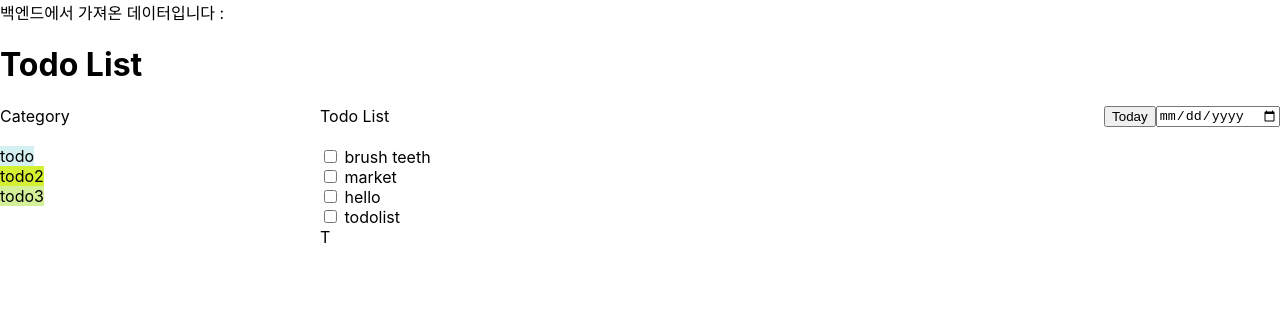
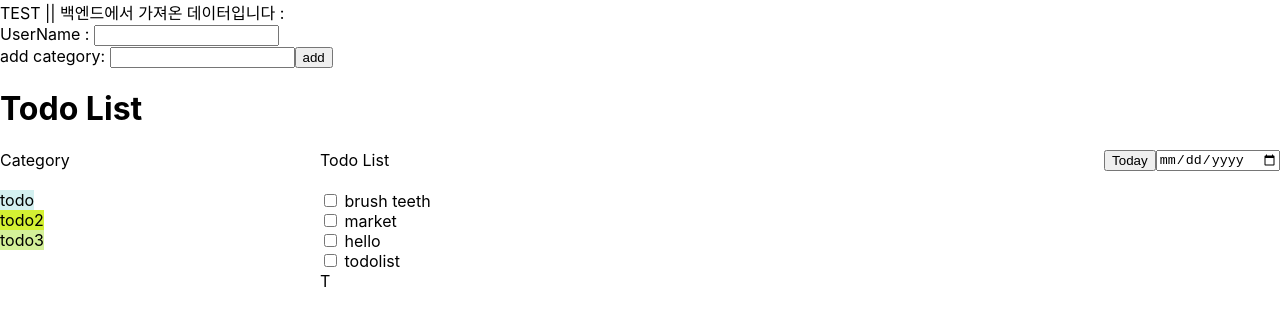
Before and after one commit to Kdoby/TodoList, a React (Create React App) app in the folder src/main/frontend/: page / in a window 1280 px wide. Shown: the top 326 px of the page. Built offline with nearby package versions, Linux system fonts and the light colour scheme; no server answers.

Commit message:
feat: 백 프론트 요청 테스트를 위한 category Test 영역 생성함

```diff
--- a/src/main/frontend/src/App.js
+++ b/src/main/frontend/src/App.js
@@ -2,9 +2,10 @@ import './App.css';
 import TodoListPage from './component/TodoListPage';
 import React, {useEffect, useState} from 'react';
 import axios from 'axios';
+import Test from './component/Test';
 
 function App() {
-   const [hello, setHello] = useState('')
+    const [hello, setHello] = useState('');
 
     useEffect(() => {
         axios.get('/api/hello')
@@ -12,11 +13,15 @@ function App() {
         .catch(error => console.log(error))
     }, []);
 
+
+
     return (
     <div>
         <div>
-            백엔드에서 가져온 데이터입니다 : {hello}
+            TEST || 백엔드에서 가져온 데이터입니다 : {hello}
         </div>
+
+        <Test />
 
         <TodoListPage />
     </div>
--- /dev/null
+++ b/src/main/frontend/src/component/Test.js
@@ -0,0 +1,45 @@
+import React, {useState} from 'react';
+import axios from 'axios';
+
+export default function Test(){
+    const [newCategory, setNewCategory] = useState('');
+    const [userName, setUserName] = useState('');
+
+
+    const addCategory = async () => {
+
+            try {
+                console.log("userName: " + userName + "\nnewCategoryName: " + newCategory);
+
+                const response = await axios.post('/api/categories', {
+                    newCategory,
+                    userName
+                });
+
+                alert("success");
+                setNewCategory("");
+
+                if(response.data.success){
+                    alert(response.data.message);
+                } else{
+                    alert("response error");
+                }
+            } catch (error) {
+                alert("error");
+            }
+        };
+
+
+    return(
+    <div>
+        <div>
+            UserName : <input type="text" onChange={(e) => setUserName(e.target.value)} />
+        </div>
+
+        <div>
+            add category: <input type="text"  onChange={(e) => setNewCategory(e.target.value)}/>
+            <button onClick={addCategory}>add</button>
+        </div>
+    </div>
+    );
+}
```
